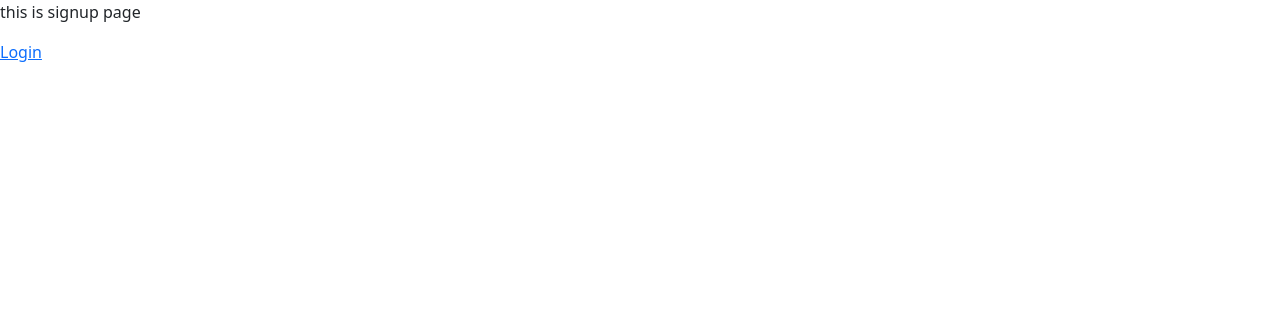
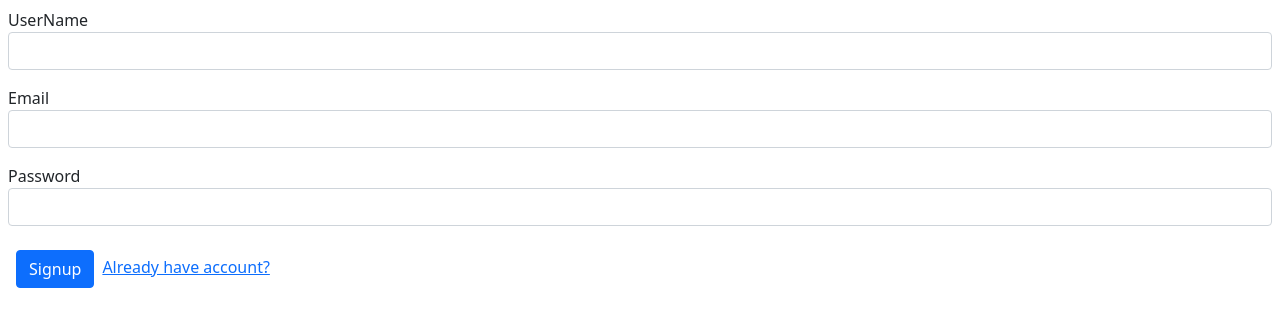
Before and after one commit to subodh20/GroundZero, a React (Create React App) app in the folder ground-zero/: page /sign-up in a window 1280 px wide. Shown: the top 326 px of the page. Built offline with nearby package versions, Linux system fonts and the light colour scheme.

Commit message:
simple signup design

```diff
--- a/ground-zero/src/components/login/LoginPage.jsx
+++ b/ground-zero/src/components/login/LoginPage.jsx
@@ -1,53 +1,67 @@
-import {Link} from "react-router-dom";
-import {useState} from "react";
+import { Link } from "react-router-dom";
+import { useState } from "react";
 
-function Login({isLoggedIn}) {
+function Login({ isLoggedIn }) {
+  const userAdmin = {
+    username: "admin",
+    password: "admin",
+  };
 
-    const userAdmin = {
-        username:"admin",
-        password:"admin"
-    }
+  const [loginDetails, setLoginDetails] = useState({
+    username: "",
+    password: "",
+  });
 
-    const [loginDetails, setLoginDetails] = useState({username: "", password: ""});
-
-    const handleLogin = e => {
+  const handleLogin = (e) => {
     e.preventDefault();
-        if(userAdmin.username === loginDetails.username && userAdmin.password === loginDetails.password){
+    if (
+      userAdmin.username === loginDetails.username &&
+      userAdmin.password === loginDetails.password
+    ) {
       console.log("authenticated");
       isLoggedIn(true);
-        }else{
-            console.log("username or password is incorrect");
+    } else {
     }
-    }
+  };
 
-    const handleChange = ({currentTarget:input}) => {
-        const account = {...loginDetails};
-        account[input.name]=input.value;
+  const handleChange = ({ currentTarget: input }) => {
+    const account = { ...loginDetails };
+    account[input.name] = input.value;
     setLoginDetails(account);
-    }
+  };
 
-
-    return <div>
+  return (
+    <div>
       <p>Welcome to Login Page</p>
       <form onSubmit={handleLogin}>
         <div className="form-group">
           <label htmlFor="username">Username</label>
-                <input id="username" type="text" className="form-control"
+          <input
+            id="username"
+            type="text"
+            className="form-control"
             value={loginDetails.username}
             name="username"
-                       onChange={handleChange}/>
+            onChange={handleChange}
+          />
         </div>
         <div className="form-group">
           <label htmlFor="password">Password</label>
-                <input id="password" type="text" className="form-control"
+          <input
+            id="password"
+            type="text"
+            className="form-control"
             value={loginDetails.password}
             name="password"
-                       onChange={handleChange}/>
+            onChange={handleChange}
+          />
         </div>
         <button className="btn btn-primary">Login</button>
       </form>
-        <span>Don't have an account? </span><Link to="/sign-up">create new account?</Link>
+      <span>Don't have an account? </span>
+      <Link to="/sign-up">create new account?</Link>
     </div>
+  );
 }
 
 export default Login;
--- a/ground-zero/src/components/login/SignUpPage.jsx
+++ b/ground-zero/src/components/login/SignUpPage.jsx
@@ -1,10 +1,28 @@
-import {Link} from "react-router-dom";
+import { Link } from "react-router-dom";
 
 function SignUpPage() {
-    return <div>
-        <p>this is signup page</p>
-        <Link to ="/login" >Login</Link>
-    </div>
+  return (
+    <form className="m-2">
+      <div className="mb-3">
+        <label htmlFor="user-name">UserName</label>
+        <input className="form-control" id="user-name" type="text" />
+      </div>
+      <div className="mb-3">
+        <label htmlFor="user-email">Email</label>
+        <input className="form-control" id="user-email" type="email" />
+      </div>
+      <div className="mb-3">
+        <label htmlFor="user-password">Password</label>
+        <input className="form-control" id="user-password" type="password" />
+      </div>
+      <div className="mb-3">
+        <button type="submit" className="btn btn-primary m-2">
+          Signup
+        </button>
+        <Link to="/login">Already have account?</Link>
+      </div>
+    </form>
+  );
 }
 
 export default SignUpPage;
```
Lines whose indentation alone changed are shown as unchanged.
